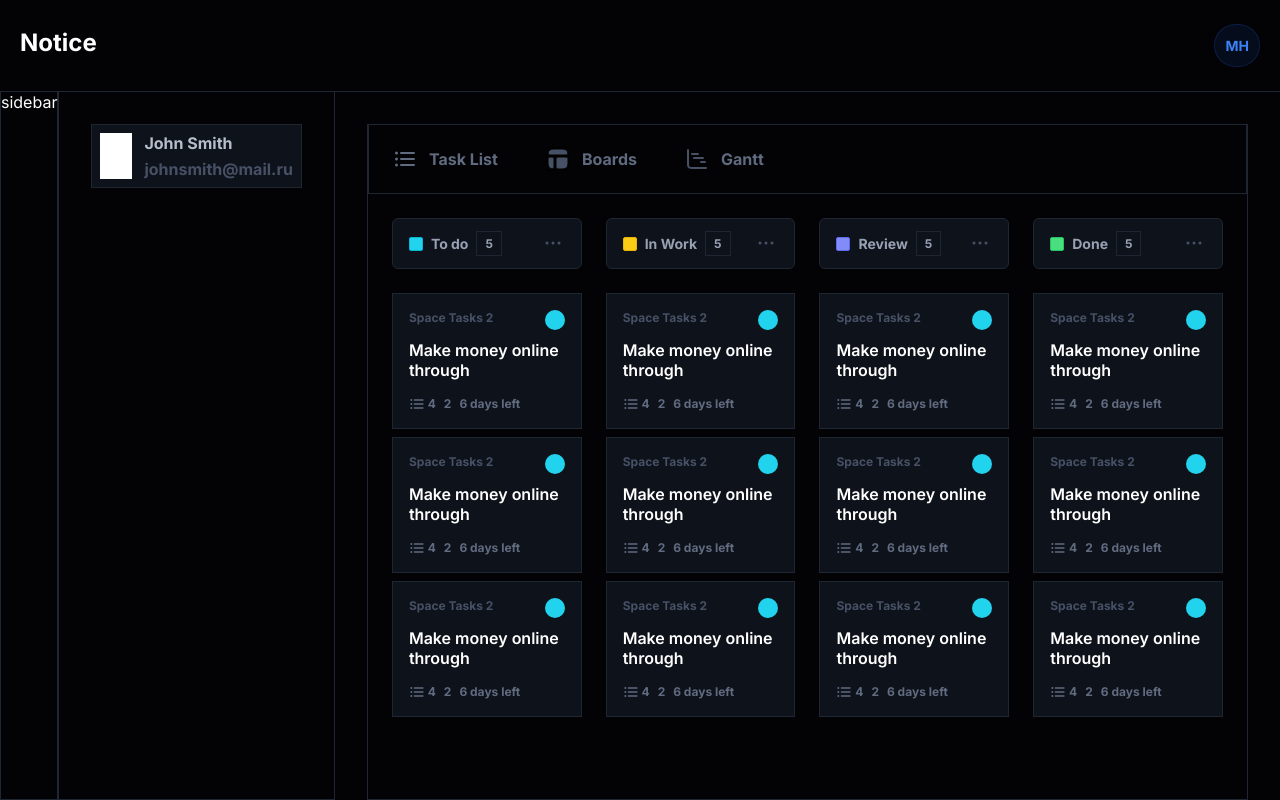
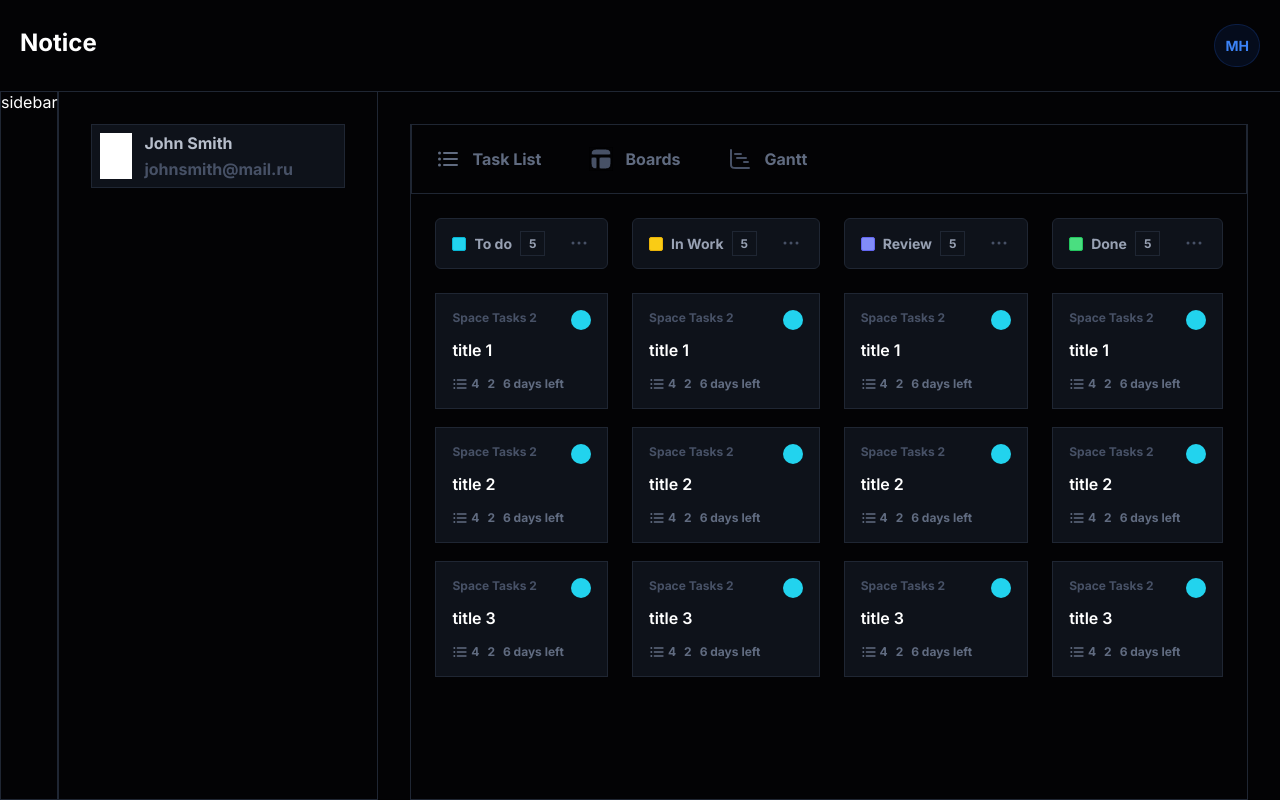
Before and after one commit to mindovermattr/Notice, a Next.js app in the folder client/: page /Dashboard/Kanban in a window 1280 px wide. Built offline with nearby package versions, Linux system fonts and the light colour scheme.

Commit message:
Добавил логику для dnd

```diff
--- a/client/package.json
+++ b/client/package.json
@@ -9,9 +9,6 @@
     "lint": "next lint"
   },
   "dependencies": {
-    "@editorjs/editorjs": "^2.30.7",
-    "@editorjs/header": "^2.8.8",
-    "@editorjs/paragraph": "^2.11.7",
     "@next/eslint-plugin-next": "^15.1.7",
     "next": "15.1.3",
     "react": "^19.0.0",
--- /dev/null
+++ b/client/src/@types/Enums/ETaskStatus.ts
@@ -0,0 +1,6 @@
+export enum ETaskStatus {
+  todo = "todo",
+  inWork = "inWork",
+  review = "review",
+  done = "done",
+}
--- a/client/src/Components/Kanban/Column/KanbanColumn.module.scss
+++ b/client/src/Components/Kanban/Column/KanbanColumn.module.scss
@@ -58,6 +58,6 @@
   &__tasks {
     display: flex;
     flex-direction: column;
-    gap: 8px;
+    gap: 18px;
   }
 }
--- a/client/src/Components/Kanban/Column/KanbanColumn.tsx
+++ b/client/src/Components/Kanban/Column/KanbanColumn.tsx
@@ -16,6 +16,20 @@ type TKanbanColumn = HTMLProps<HTMLDivElement> & {
 };
 
 export const KanbanColumn = ({ columnColor, title }: TKanbanColumn) => {
+  function dragoverHandler(ev: DragEvent) {
+    ev.preventDefault();
+    if (ev.dataTransfer) {
+    }
+  }
+  function dropHandler(ev: DragEvent) {
+    ev.preventDefault();
+    if (ev.dataTransfer) {
+      const data = ev.dataTransfer.getData("text/plain");
+
+      console.log(data);
+    }
+  }
+
   return (
     <section className={styles.column}>
       <header className={styles.column__header}>
@@ -40,10 +54,15 @@ export const KanbanColumn = ({ columnColor, title }: TKanbanColumn) => {
         </div>
       </header>
 
-      <div className={styles.column__tasks}>
-        <KanbanItem />
-        <KanbanItem />
-        <KanbanItem />
+      <div
+        // onDragEnter={() => console.log(title)}
+        onDrop={(event) => dropHandler(event)}
+        onDragOver={(event) => dragoverHandler(event)}
+        className={`${styles.column__tasks} ${styles["column__tasks--selected"]}`}
+      >
+        <KanbanItem title="title 1" onDragEnter={() => ""} />
+        <KanbanItem title="title 2" onDragEnter={() => ""} />
+        <KanbanItem title="title 3" onDragEnter={() => ""} />
       </div>
     </section>
   );
--- a/client/src/Components/Kanban/Item/KanbanItem.module.scss
+++ b/client/src/Components/Kanban/Item/KanbanItem.module.scss
@@ -30,4 +30,29 @@
     gap: 8px;
     font-size: 12px;
   }
+
+  &--dragged {
+  }
 }
+
+.dropzone {
+  height: 100px;
+
+  font-size: 18px;
+  font-weight: 700;
+  color: $base-400;
+
+  border: 3px dashed $base-100;
+
+  display: flex;
+  align-items: center;
+  justify-content: center;
+
+  margin-bottom: 20px;
+
+  &--active {
+    transition: all 0.3s;
+    transform: scale(1.1);
+    font-size: 24px;
+  }
+}
--- a/client/src/Components/Kanban/Item/KanbanItem.tsx
+++ b/client/src/Components/Kanban/Item/KanbanItem.tsx
@@ -1,13 +1,82 @@
 import Image from "next/image";
+import { DragEvent, HTMLProps, useState } from "react";
 import styles from "./KanbanItem.module.scss";
-const KanbanItem = () => {
+
+type TKanbanItemProps = HTMLProps<HTMLDivElement> & {
+  onDragEnter: (e: DragEvent) => void;
+  title: string;
+};
+
+const KanbanItem = ({ onDragEnter, title, ...props }: TKanbanItemProps) => {
+  const [isDragged, setIsDragged] = useState(false);
+  const [isEnter, setIsEnter] = useState(false);
+  const [isDropzoneActive, setIsDropzoneActive] = useState(false);
+
+  const onDragStart = (e: DragEvent<HTMLElement>) => {
+    if (e.dataTransfer) {
+      setIsDragged(true);
+      e.dataTransfer.dropEffect = "move";
+      e.dataTransfer.effectAllowed = "move";
+      e.dataTransfer.setData("text/plain", "qwe");
+    }
+  };
+
+  const handleDragEnter = (e: DragEvent) => {
+    //console.log("enter");
+    onDragEnter(e);
+    setIsEnter(true);
+  };
+
+  const onDragLeave = (e: DragEvent) => {
+    if (e.currentTarget.contains(e.relatedTarget as Node)) return;
+
+    e.stopPropagation();
+    // console.log("leave", title);
+    setIsEnter(false);
+  };
+
+  const onDragEnd = () => {
+    setIsDropzoneActive(false);
+    setIsEnter(false);
+    setIsDragged(false);
+  };
+
+  const onDragOver = () => {
+    setIsDropzoneActive(true);
+  };
+
   return (
-    <article className={styles.task}>
+    <div
+      draggable
+      // todo
+      onDrop={onDragEnd}
+      onDragStart={(e) => onDragStart(e)}
+      onDragLeave={(e) => onDragLeave(e)}
+      onDragEnter={handleDragEnter}
+      onDragEnd={onDragEnd}
+    >
+      {isEnter && (
+        <div
+          onDragOver={onDragOver}
+          onDragLeave={() => {
+            setIsDropzoneActive(false);
+          }}
+          className={`${styles.dropzone} ${
+            isDropzoneActive ? styles["dropzone--active"] : ""
+          }`}
+        >
+          Drop
+        </div>
+      )}
+      <article
+        className={`${styles.task} ${isDragged ? styles["task--dragged"] : ""}`}
+        {...props}
+      >
         <header className={styles.task__header}>
           <p className={styles.task__text}>Space Tasks 2</p>
           <div className={styles.task__avatar}></div>
         </header>
-      <h4 className={styles.task__title}>Make money online through</h4>
+        <h4 className={styles.task__title}>{title}</h4>
         <footer className={styles.task__footer}>
           <p className={styles.task__num}>
             <Image width={16} height={16} src="/icons/list.svg" alt="icon" /> 4
@@ -16,6 +85,7 @@ const KanbanItem = () => {
           <p className={styles.task__period}>6 days left</p>
         </footer>
       </article>
+    </div>
   );
 };
 
--- a/client/src/Components/Kanban/Kanban.tsx
+++ b/client/src/Components/Kanban/Kanban.tsx
@@ -1,3 +1,4 @@
+"use client";
 import { KanbanColumn } from "./Column/KanbanColumn";
 import styles from "./Kanban.module.scss";
 
```
Also changed, not shown: client/src/@types/TTask.ts (added, +13 -0 lines), client/src/api/mock.js (added, +13 -0 lines), client/public/icons/more.svg. Lines whose indentation alone changed are shown as unchanged.
